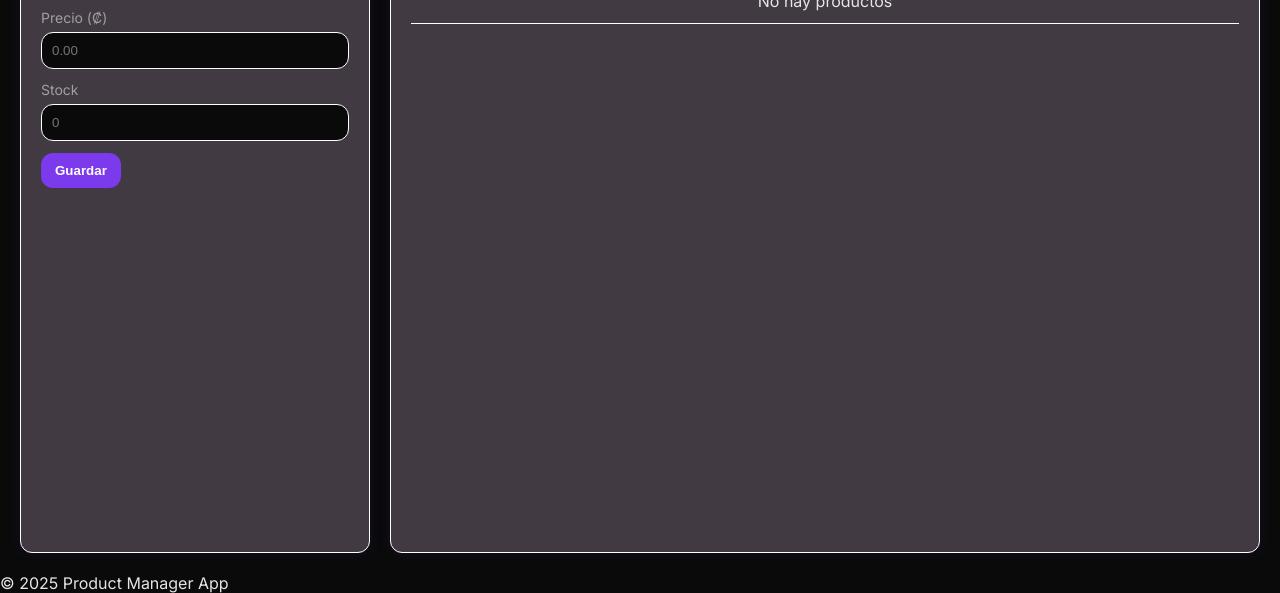
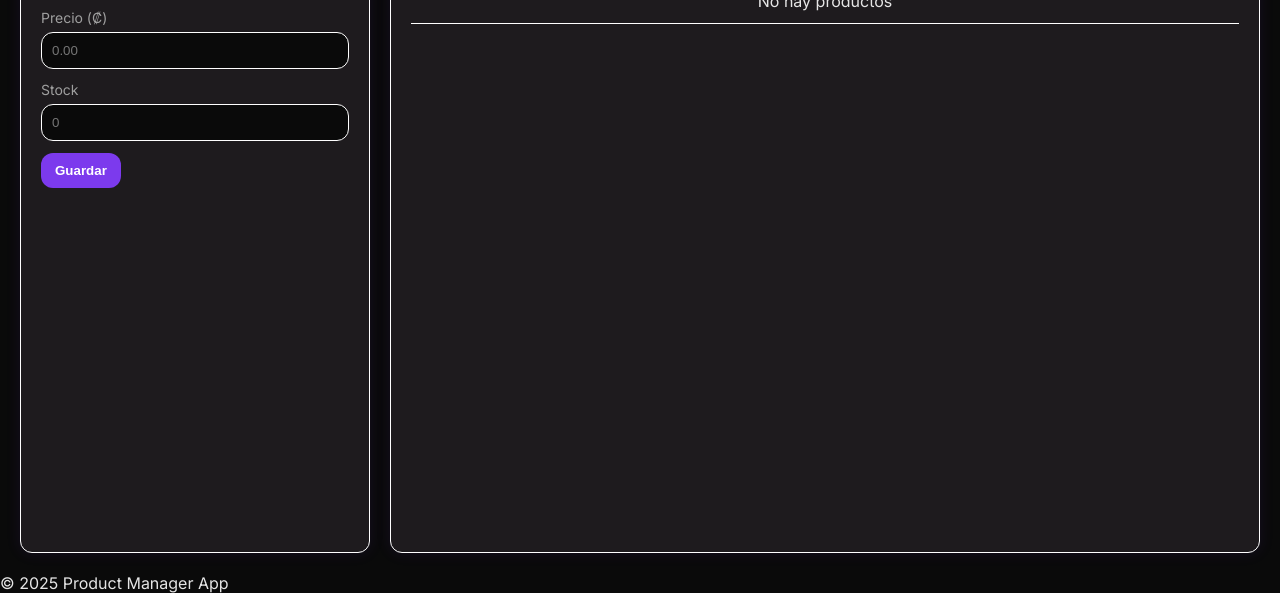
Before and after one commit to T-Luna17/Productos, a website with bundled scripts: page public/pages/index.html in a window 1280 px wide. Shown: the part 207-800 px from the top of the page. Built offline with nearby package versions, Linux system fonts and the light colour scheme; data requests are answered from the project's data file.

Commit message:
Continuacion proyecto

```diff
--- a/public/Estilos/style.css
+++ b/public/Estilos/style.css
@@ -1,6 +1,6 @@
 :root {
   --bg: #0a0a0a; /* Negro más profundo */
-  --card-bg: #423a43; /* Paneles oscuros */
+  --card-bg: #1e1b1e; /* Paneles oscuros */
   --text: #e5e5e5; /* Texto claro */
   --muted: #9f9f9f; /* Texto tenue */
   --primary: #7c3aed; /* Morado principal */
```
